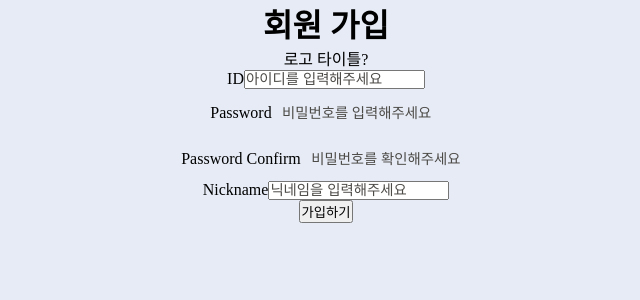
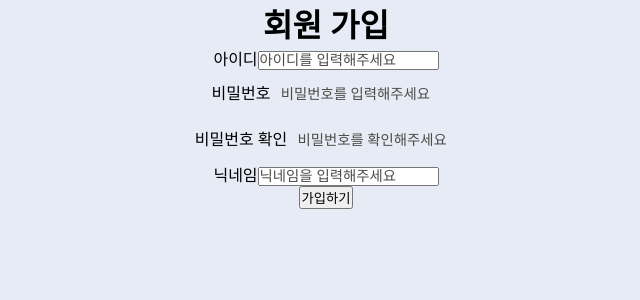
Before and after one commit to codestates/OneLineDiary-client, a React (Create React App) app in the folder onelinediary/: page /user/signup in a window 1280 px wide. Shown: the top 300 px of the page, without its empty margins (314-954 px from the left). Built offline with nearby package versions, Linux system fonts and the light colour scheme; no server answers; a web font is replaced by a local one.

Commit message:
[UPDATE] signup-edit

```diff
--- a/onelinediary/src/pages/Signup.js
+++ b/onelinediary/src/pages/Signup.js
@@ -1,35 +1,31 @@
 import React, { useState, useEffect, useCallback } from "react";
 import axios from "axios";
+import { useHistory } from "react-router-dom";
 
 const Signup = (props) => {
-  const [id, setId] = useState("");
+  const [userId, setId] = useState("");
   const [password, setPassword] = useState("");
   const [rePassword, setRePassword] = useState("");
   const [nickname, setNickname] = useState("");
   const [message, setMessage] = useState("");
+  const history = useHistory();
 
   useEffect(() => {
-    console.log("유저정보 보내주는 post 요청 실행됨");
-    axios
-      .post("https://localhost:4000/user/signup", {
-        id,
-        password,
-        nickname,
-      })
-      .then((res) => {
-        console.log("로그인페이지로 돌아감");
-        this.props.history.push("/Login");
-      })
-      .catch((err) => console.error(err));
+    console.log(
+      "유저정보 보내주는 post 요청 실행됨",
+      userId,
+      password,
+      nickname
+    );
   });
 
   const onChangeId = useCallback(
     (e) => {
-      console.log({ id: e.target.value });
+      console.log({ userId: e.target.value });
       setId(e.target.value);
       validateId();
     },
-    [id]
+    [userId]
   );
 
   const onChangePassword = useCallback(
@@ -61,12 +57,12 @@ const Signup = (props) => {
 
   const validateId = () => {
     console.log("validateId 실행됨");
-    const validation = /^[a-zA-Z0-9]{5,11}$/;
-    if (validation.test(id)) {
+    const validation = /^[a-zA-Z0-9]{8,15}$/;
+    if (validation.test(userId)) {
       setMessage("사용 가능한 ID입니다.");
       return true;
     }
-    setMessage("6~12자 이내 영문/숫자만 가능합니다.");
+    setMessage("6~15자 이내 영문/숫자만 가능합니다.");
     return false;
   };
 
@@ -101,12 +97,22 @@ const Signup = (props) => {
   };
   const handleSignup = () => {
     //버튼을 누르면 회원가입(정보가 서버에 저장)이 되면서 로그인페이지로 이동
-    if (!id || !password || !nickname) {
+    if (userId === "" || password === "" || nickname === "") {
       setMessage("모든 항목은 필수로 작성되야 합니다");
       //정보가 다 안들어가면
       return;
     } else {
-      setMessage("정보가 모두 입력되었습니다");
+      axios
+        .post("https://localhost:4000/user/signup", {
+          userId,
+          password,
+          nickname,
+        })
+        .then((res) => {
+          console.log(res);
+          history.push("/");
+        })
+        .catch((err) => console.error(err));
     }
   };
 
@@ -114,12 +120,11 @@ const Signup = (props) => {
     <div>
       <center>
         <h1>회원 가입</h1>
-        <div>로고 타이틀?</div>
 
         {/* <form onSubmit={this.onSubmit}> */}
         <form>
           <div className="아이디 박스">
-            <span>ID</span>
+            <span>아이디</span>
             <input
               className="input-id"
               type="text"
@@ -143,7 +148,7 @@ const Signup = (props) => {
             </div> */}
 
         <div className="암호 박스">
-          <span>Password</span>
+          <span>비밀번호</span>
           <input
             className="input-pw"
             type="password"
@@ -153,7 +158,7 @@ const Signup = (props) => {
         </div>
 
         <div className="암호 확인박스">
-          <span>Password Confirm</span>
+          <span>비밀번호 확인</span>
           <input
             className="input-confirm-pw"
             type="password"
@@ -163,7 +168,7 @@ const Signup = (props) => {
         </div>
 
         <div className="닉네임 박스">
-          <span>Nickname</span>
+          <span>닉네임</span>
           <input
             className="input-nick"
             type="text"
```
